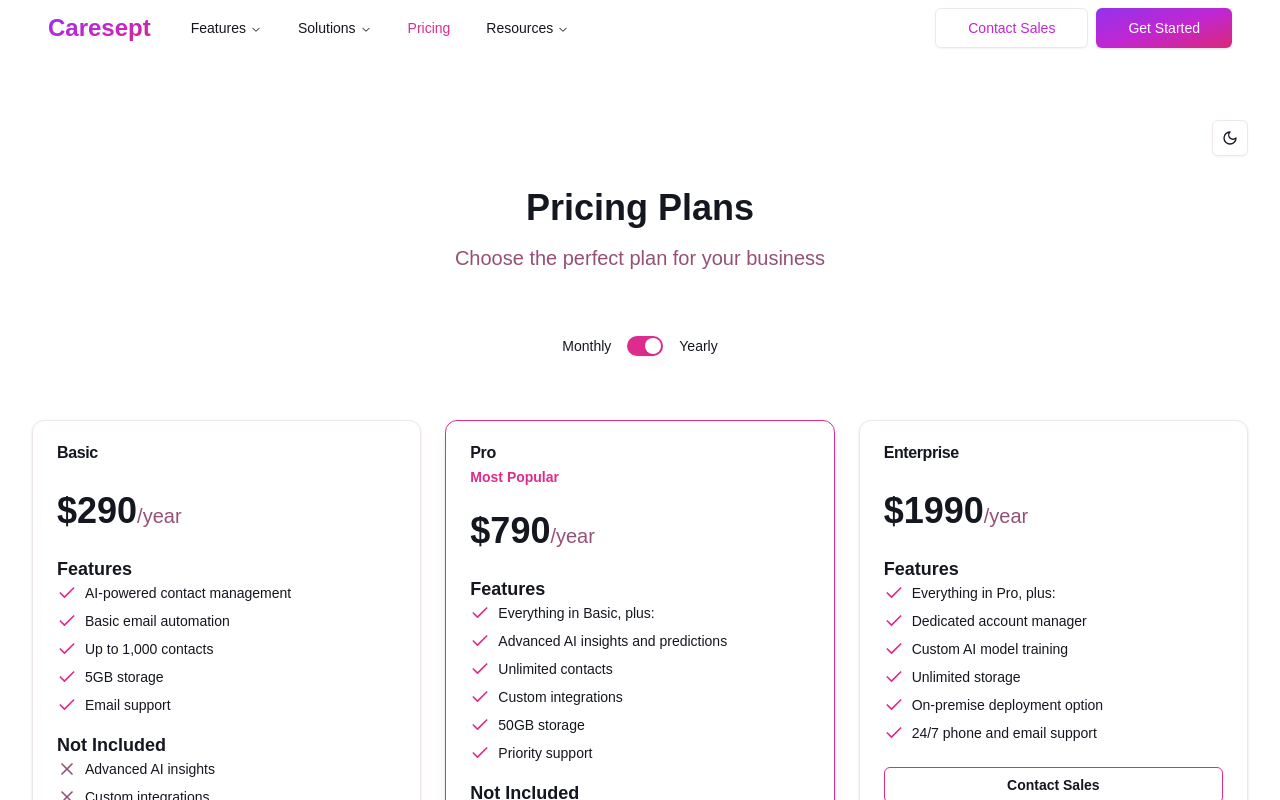
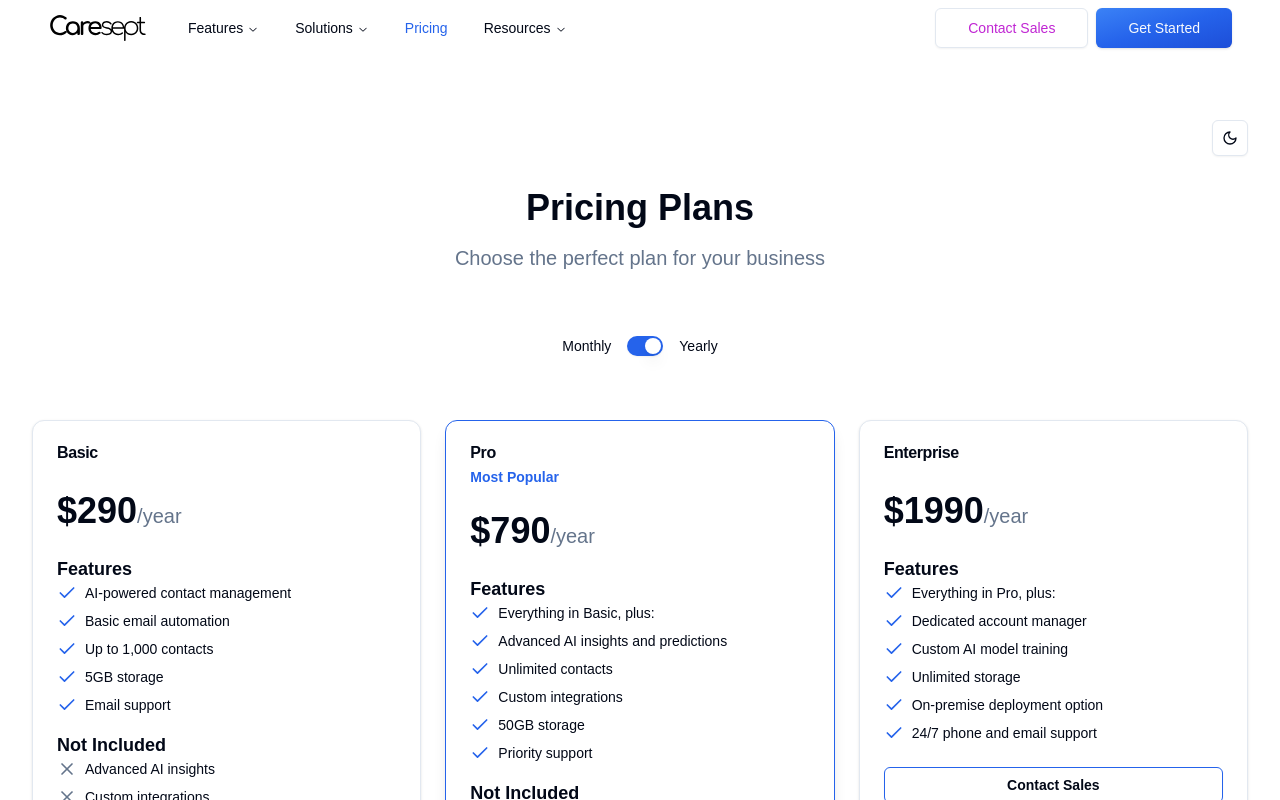
Before and after one commit to hibestil/caresept-landing-page, a Next.js app: page /pricing in a window 1280 px wide. Shown: the top 800 px of the page. Built offline with nearby package versions, Linux system fonts and the light colour scheme.

Commit message:
update majority pages

```diff
--- a/app/globals.css
+++ b/app/globals.css
@@ -15,69 +15,60 @@ body {
 @layer base {
   :root {
     --background: 0 0% 100%;
-    --foreground: 225 20% 10%;
+    --foreground: 222.2 84% 4.9%;
     --card: 0 0% 100%;
-    --card-foreground: 225 20% 10%;
+    --card-foreground: 222.2 84% 4.9%;
     --popover: 0 0% 100%;
-    --popover-foreground: 225 20% 10%;
-    --primary: 327 73% 52%;
-    --primary-foreground: 0 0% 100%;
-    --secondary: 327 50% 95%;
-    --secondary-foreground: 327 60% 30%;
-    --muted: 327 20% 96%;
-    --muted-foreground: 327 30% 45%;
-    --accent: 327 50% 95%;
-    --accent-foreground: 327 60% 30%;
+    --popover-foreground: 222.2 84% 4.9%;
+    --primary: 221.2 83.2% 53.3%;
+    --primary-foreground: 210 40% 98%;
+    --secondary: 210 40% 96.1%;
+    --secondary-foreground: 222.2 47.4% 11.2%;
+    --muted: 210 40% 96.1%;
+    --muted-foreground: 215.4 16.3% 46.9%;
+    --accent: 210 40% 96.1%;
+    --accent-foreground: 222.2 47.4% 11.2%;
     --destructive: 0 84.2% 60.2%;
-    --destructive-foreground: 0 0% 100%;
-    --border: 327 20% 92%;
-    --input: 327 20% 92%;
-    --ring: 327 73% 52%;
+    --destructive-foreground: 210 40% 98%;
+    --border: 214.3 31.8% 91.4%;
+    --input: 214.3 31.8% 91.4%;
+    --ring: 221.2 83.2% 53.3%;
     --radius: 0.5rem;
-    --chart-1: 327 73% 52%;
-    --chart-2: 285 73% 52%;
-    --chart-3: 250 73% 52%;
-    --chart-4: 315 73% 52%;
-    --chart-5: 340 73% 52%;
-    --color-1: 0 100% 63%;
-    --color-2: 270 100% 63%;
-    --color-3: 210 100% 63%;
-    --color-4: 195 100% 63%;
-    --color-5: 90 100% 63%;
+    --chart-1: 12 76% 61%;
+    --chart-2: 173 58% 39%;
+    --chart-3: 197 37% 24%;
+    --chart-4: 43 74% 66%;
+    --chart-5: 27 87% 67%;
   }
 
   .dark {
-    --background: 225 25% 10%;
-    --foreground: 0 0% 95%;
-    --card: 225 25% 10%;
-    --card-foreground: 0 0% 95%;
-    --popover: 225 25% 10%;
-    --popover-foreground: 0 0% 95%;
-    --primary: 327 73% 52%;
-    --primary-foreground: 0 0% 100%;
-    --secondary: 327 50% 15%;
-    --secondary-foreground: 0 0% 95%;
-    --muted: 327 40% 15%;
-    --muted-foreground: 327 30% 70%;
-    --accent: 327 50% 15%;
-    --accent-foreground: 0 0% 95%;
+    --background: 222.2 84% 4.9%;
+    --foreground: 210 40% 98%;
+    --card: 222.2 84% 4.9%;
+    --card-foreground: 210 40% 98%;
+    --popover: 222.2 84% 4.9%;
+    --popover-foreground: 210 40% 98%;
+    --primary: 217.2 91.2% 59.8%;
+    --primary-foreground: 222.2 47.4% 11.2%;
+    --secondary: 217.2 32.6% 17.5%;
+    --secondary-foreground: 210 40% 98%;
+    --muted: 217.2 32.6% 17.5%;
+    --muted-foreground: 215 20.2% 65.1%;
+    --accent: 217.2 32.6% 17.5%;
+    --accent-foreground: 210 40% 98%;
     --destructive: 0 62.8% 30.6%;
-    --destructive-foreground: 0 0% 95%;
-    --border: 327 40% 20%;
-    --input: 327 40% 20%;
-    --ring: 327 73% 52%;
-    --chart-1: 327 73% 60%;
-    --chart-2: 285 73% 60%;
-    --chart-3: 250 73% 60%;
-    --chart-4: 315 73% 60%;
-    --chart-5: 340 73% 60%;
-    --color-1: 0 100% 63%;
-    --color-2: 270 100% 63%;
-    --color-3: 210 100% 63%;
-    --color-4: 195 100% 63%;
-    --color-5: 90 100% 63%;
+    --destructive-foreground: 210 40% 98%;
+    --border: 217.2 32.6% 17.5%;
+    --input: 217.2 32.6% 17.5%;
+    --ring: 224.3 76.3% 48%;
+    --chart-1: 220 70% 50%;
+    --chart-2: 160 60% 45%;
+    --chart-3: 30 80% 55%;
+    --chart-4: 280 65% 60%;
+    --chart-5: 340 75% 55%;
   }
 }
+
 
 @layer base {
   * {
@@ -90,7 +81,7 @@ body {
 
 @layer components {
   .primary-gradient {
-    @apply bg-gradient-to-br from-purple-600 via-fuchsia-600 to-pink-600;
+    @apply bg-gradient-to-br from-blue-500 via-blue-600 to-blue-700;
   }
 
   .primary-text {
--- a/components/cta.tsx
+++ b/components/cta.tsx
@@ -20,9 +20,9 @@ export default function Component() {
   useEffect(() => {
     controls.start({
       background: [
-        'linear-gradient(45deg, #4a0e8f, #7e1fd3)',
-        'linear-gradient(45deg, #7e1fd3, #b32fd7)',
-        'linear-gradient(45deg, #b32fd7, #4a0e8f)',
+        'linear-gradient(45deg, #1165e5, #1e3a8a)', // Royal blue to a darker shade of blue
+        'linear-gradient(45deg, #1e3a8a, #5f99f7)', // Darker shade to a lighter blue
+        'linear-gradient(45deg, #5f99f7, #2b6cb0)', // Lighter blue to a medium shade of blue
       ],
       transition: { duration: 10, repeat: Infinity, ease: 'linear' },
     });
--- a/components/hero.tsx
+++ b/components/hero.tsx
@@ -45,7 +45,7 @@ const Hero = () => {
             initial={{ opacity: 0, y: 20 }}
             animate={{ opacity: 1, y: 0 }}
             transition={{ duration: 0.5, delay: 0.1 }}
-            className="bg-gradient-to-r from-purple-600 via-fuchsia-500 to-pink-600 bg-clip-text text-4xl font-extrabold tracking-tight text-transparent sm:text-5xl md:text-6xl lg:text-7xl"
+            className="bg-gradient-to-r from-blue-400 via-blue-500 to-blue-600 bg-clip-text text-4xl font-extrabold tracking-tight text-transparent sm:text-5xl md:text-6xl lg:text-7xl"
           >
             <Cover className="">Seamless</Cover> Customer Relationship Management
           </motion.h1>
@@ -66,7 +66,7 @@ const Hero = () => {
           >
             <Button
               size="lg"
-              className="group w-full bg-gradient-to-r from-purple-600 to-pink-600 text-lg font-semibold text-white transition-all hover:from-purple-700 hover:to-pink-700 sm:w-auto"
+              className="group w-full bg-gradient-to-r from-blue-500 via-blue-600 to-blue-700 text-lg font-semibold text-white transition-all hover:from-blue-600 hover:to-blue-700 sm:w-auto"
             >
               Get Started
               <ArrowRight className="ml-2 h-5 w-5 transition-transform group-hover:translate-x-1" />
--- a/components/navbar.tsx
+++ b/components/navbar.tsx
@@ -116,9 +116,7 @@ export default function Navbar() {
       <div className="flex h-14 items-center just w-screen px-2">
         <div className="mr-4 hidden md:flex">
           <Link href="/" className="mr-6 flex items-center space-x-2">
-            <span className="primary-gradient bg-clip-text text-transparent font-bold sm:inline-block text-2xl">
-              Caresept
-            </span>
+            <Image src="/caresept-e.svg" alt="CareAI" width={100} height={45} />
           </Link>
           <DesktopNav items={navItems} />
         </div>
--- a/components/workflow.tsx
+++ b/components/workflow.tsx
@@ -44,7 +44,7 @@ const WorkflowBuilder = () => {
   };
 
   return (
-    <section className="w-full flex flex-col md:flex-row  items-center justify-around lg:px-10 bg-gradient-to-br from-purple-100 via-fuchsia-100 to-pink-300 lg:py-20 gap-3" >
+    <section className="w-full flex flex-col md:flex-row  items-center justify-around lg:px-10 bg-gradient-to-br from-sky-100 via-blue-100 to-blue-300 lg:py-20 gap-3">
       <Image
         src="/workflow.jpg"
         alt="Workflow Automation"
@@ -58,7 +58,6 @@ const WorkflowBuilder = () => {
           <p className="text-gray-600">Drag and drop components to create powerful automation</p>
         </div>
 
-        {/* Workflow Canvas */}
         <Card className="mb-8 bg-gray-50">
           <CardContent className="p-6">
             <div className="flex items-center flex-wrap gap-4">
@@ -66,7 +65,7 @@ const WorkflowBuilder = () => {
                 <div key={node.id} className="flex items-center animate-fade-in">
                   <div className="flex flex-col items-center">
                     <div className="w-16 h-16 bg-white rounded-lg shadow-md flex items-center justify-center hover:shadow-lg transition-shadow duration-200 border border-gray-200">
-                      <node.icon className="w-8 h-8 text-fuchsia-600" />
+                      <node.icon className="w-8 h-8 text-blue-600" />
                     </div>
                     <span className="mt-2 text-sm text-gray-600">{node.label}</span>
                   </div>
@@ -78,10 +77,10 @@ const WorkflowBuilder = () => {
 
               {nodes.length < 5 && (
                 <button
-                  className="w-16 h-16 group rounded-lg border-2 border-dashed border-gray-300 flex items-center justify-center hover:border-fuchsia-500 transition-colors duration-200 md:mb-5"
+                  className="w-16 h-16 group rounded-lg border-2 border-dashed border-gray-300 flex items-center justify-center hover:border-blue-500 transition-colors duration-200 md:mb-5"
                   onClick={() => addNode(nodeTypes[nodes.length - 1])}
                 >
-                  <PlusCircle className="w-8 h-8 text-gray-400 group-hover:text-fuchsia-600" />
+                  <PlusCircle className="w-8 h-8 text-gray-400 group-hover:text-blue-600" />
                 </button>
               )}
             </div>
@@ -96,8 +95,8 @@ const WorkflowBuilder = () => {
               className="hover:shadow-lg transition-shadow duration-200 cursor-pointer"
             >
               <CardContent className="p-4 flex items-center gap-3">
-                <div className="w-10 h-10 bg-fuchsia-50 rounded-lg flex items-center justify-center">
-                  <type.icon className="w-6 h-6 text-fuchsia-600" />
+                <div className="w-10 h-10 bg-blue-50 rounded-lg flex items-center justify-center">
+                  <type.icon className="w-6 h-6 text-blue-600" />
                 </div>
                 <span className="font-medium">{type.label}</span>
               </CardContent>
```
Lines whose indentation alone changed are shown as unchanged.
